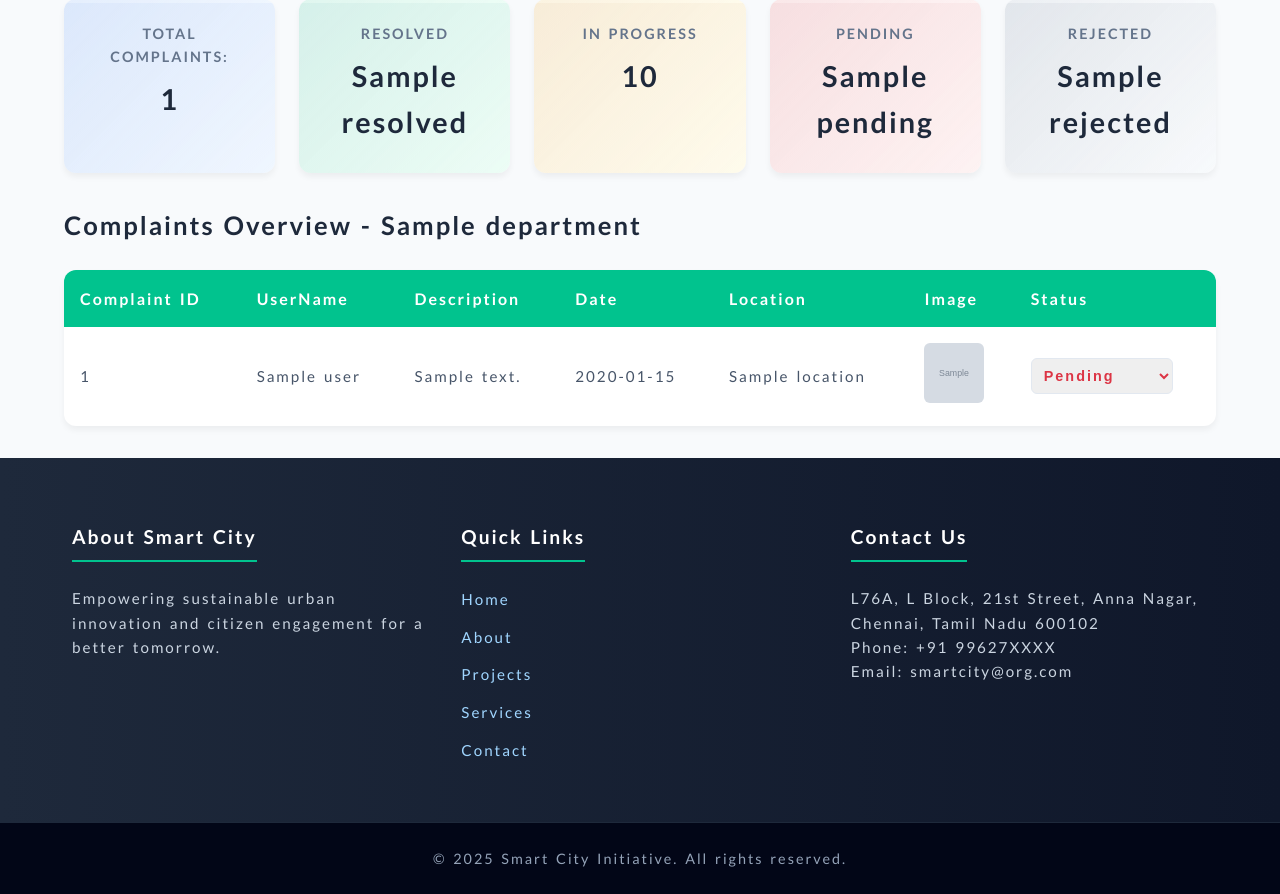
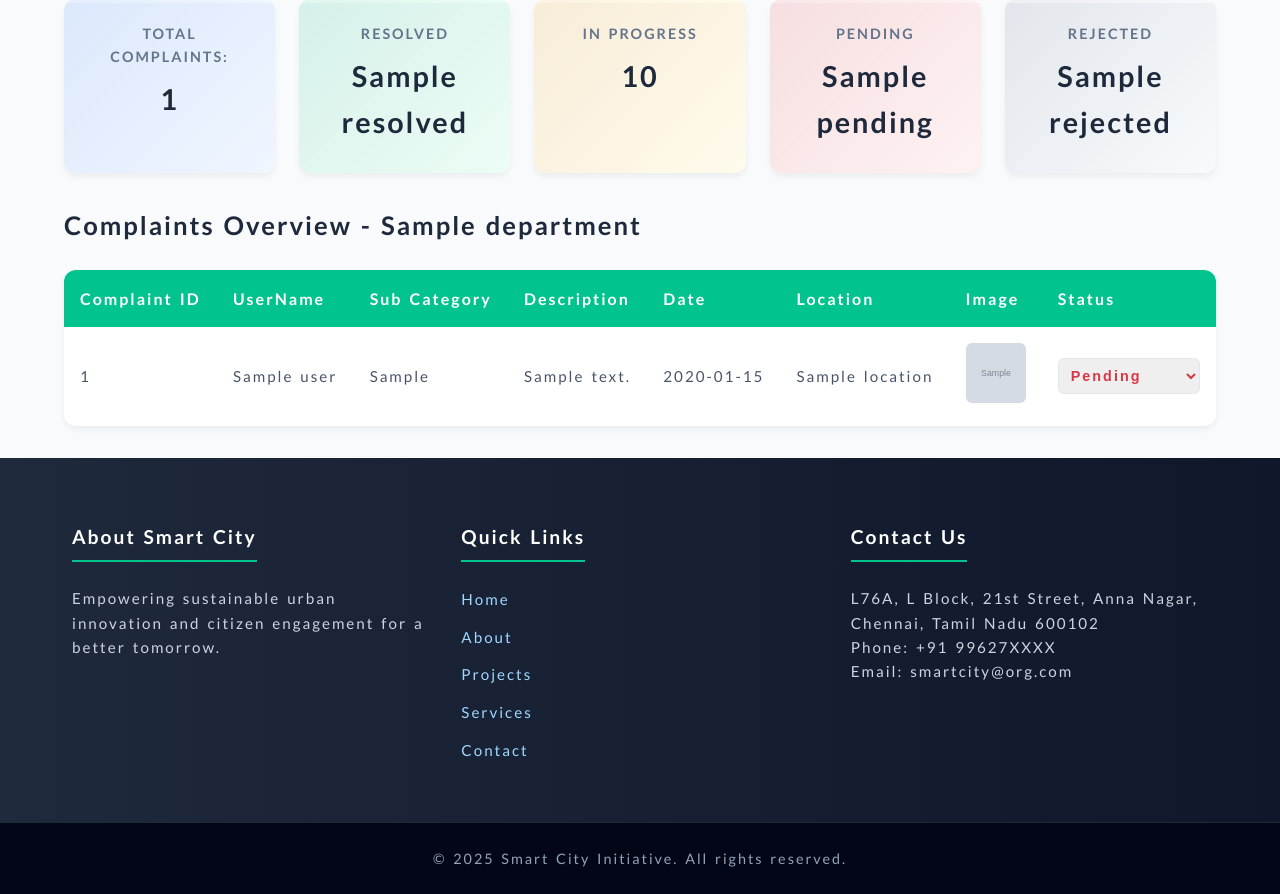
Before and after one commit to Divakar-2112/smartCity, a Django app: template department/templates/department/staff.html in a window 1280 px wide. Shown: the part 198-1092 px from the top of the page. Run offline with Django 4.2, Linux system fonts and the light colour scheme; the template is opened without the code that fills it: most values are stand-ins (such as "Sample title", 1, 10 or a date in 2020); grey boxes marked "Sample" are stand-in pictures.

Commit message:
final push for demo

```diff
--- a/department/templates/department/staff.html
+++ b/department/templates/department/staff.html
@@ -71,6 +71,7 @@
                         <tr>
                             <th>Complaint ID</th>
                             <th>UserName</th>
+                            <th>Sub Category</th>
                             <th>Description</th>
                             <th>Date</th>
                             <th>Location</th>
@@ -83,6 +84,7 @@
                         <tr>
                             <td>{{ complaint.complaint_id }}</td>
                             <td>{{ complaint.user.name }}</td>
+                            <td>{{ complaint.subCategory }}</td>
                             <td>{{ complaint.description }}</td>
                             <td>{{ complaint.created_at|date:"Y-m-d" }}</td>
                             <td>{{ complaint.location }}</td>
```
